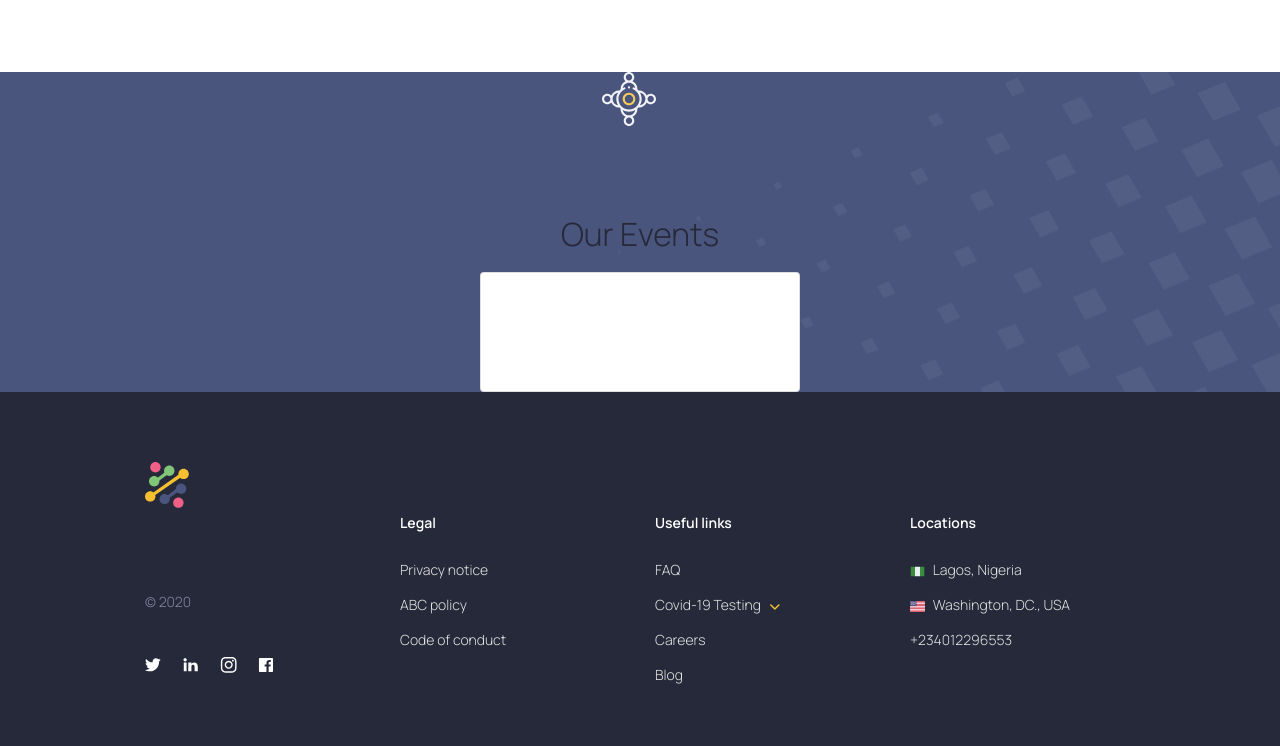
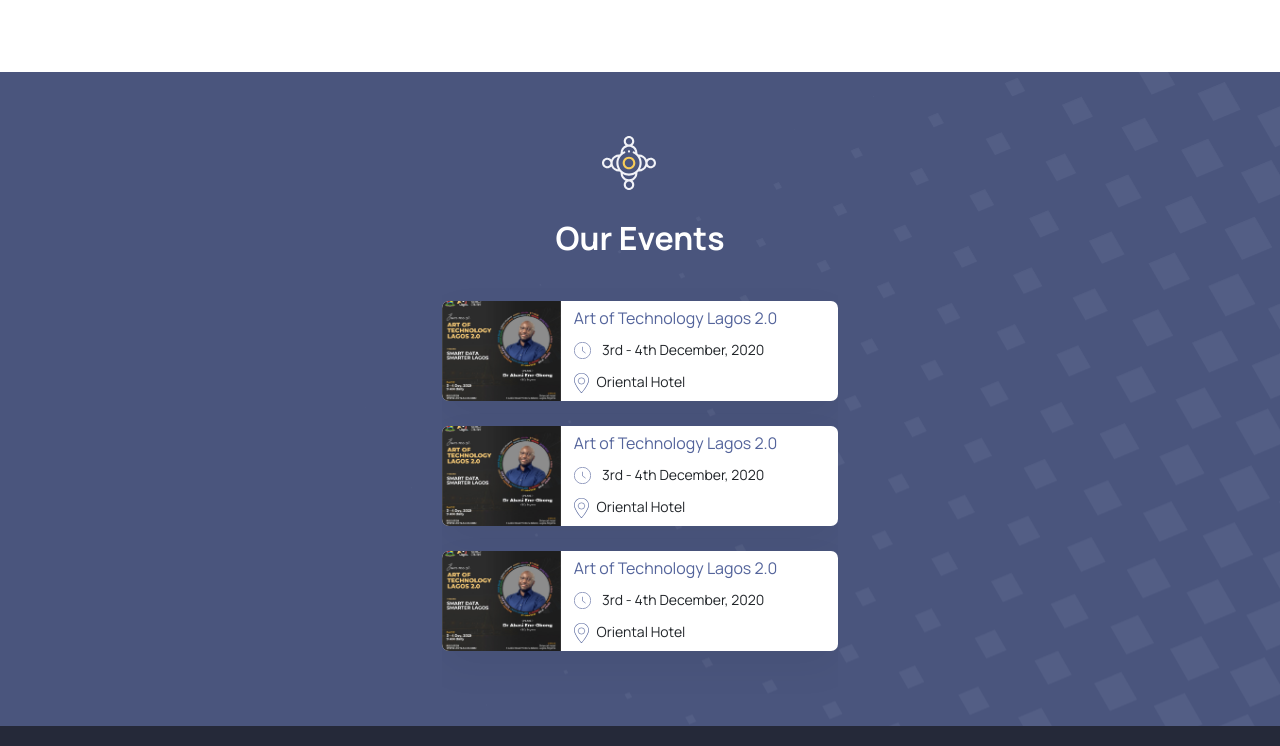
Before and after one commit to chidi-54gene/website, a plain HTML site: page news-events.html in a window 1280 px wide. Shown: the part 1094-1840 px from the top of the page. Drawn offline with nearby package versions, Linux system fonts and the light colour scheme.

Commit message:
80percent implementation

```diff
--- a/css/news-events.css
+++ b/css/news-events.css
@@ -5,9 +5,71 @@
 } */
 
 .event-card {
-	width: auto;
-	height: fit-content;
-	background: #fff;
-	box-shadow: 0px 15px 40px rgba(0, 0, 0, 0.05);
-	margin: 25px 0px;
+  width: auto;
+  height: fit-content;
+  background: #fff;
+  box-shadow: 0px 15px 40px rgba(0, 0, 0, 0.05);
+  margin: 25px 0px;
 }
+
+.events-panel {
+  padding: 0px 0px;
+  overflow-y: hidden;
+  overflow-x: hidden;
+  min-height: 450px;
+  max-height: 450px;
+}
+
+.upcoming-events-panel {
+  padding: 0px 0px;
+  overflow-y: hidden;
+  overflow-x: hidden;
+  min-height: 450px;
+  max-height: 450px;
+}
+
+#event-image {
+  width: 90%;
+  max-width: 90%;
+  min-width: 90%;
+  max-height: 100px;
+  min-height: 100px;
+  object-fit: cover;
+}
+
+.event-text {
+  height: 50%;
+  margin-top: auto;
+  margin-bottom: auto;
+  position: relative;
+}
+
+.event-headline {
+  display: block;
+  /* Fallback for non-webkit */
+  display: -webkit-box;
+  max-width: 400px;
+  margin: 0 auto;
+  font-size: 16px;
+  line-height: 1.3rem;
+  -webkit-line-clamp: 1;
+  -webkit-box-orient: vertical;
+  overflow: hidden;
+  text-overflow: ellipsis;
+  background-color: #ffffff;
+  color: #54649b;
+  max-height: 40px;
+  position: relative;
+  /* min-height: 40px; */
+}
+
+@media (max-width: 990px) {
+  .events-panel {
+    min-height: 460px;
+    max-height: 460px;
+  }
+  .upcoming-events-panel {
+    min-height: 180px;
+    max-height: 460px;
+  }
+}
--- a/news-events.html
+++ b/news-events.html
@@ -16,6 +16,7 @@
       href="https://stackpath.bootstrapcdn.com/font-awesome/4.7.0/css/font-awesome.min.css"
     />
     <link rel="stylesheet" href="css/main.css" />
+    <link rel="stylesheet" href="/css/news-events.css" />
     <link rel="stylesheet" href="./slick-1.8.1/slick/slick.css" />
     <link rel="stylesheet" href="./slick-1.8.1/slick/slick-theme.css" />
     <link
@@ -46,6 +47,7 @@
           </div>
           <div class="bg-img01 col-md-5">
             <img src="./images/biobank-img-1.png" height="550px" />
+            <!-- <img src="./images/Pattern-hero.png" height="550px" /> -->
           </div>
         </div>
       </div>
@@ -149,15 +151,95 @@
 
 <section class="typography-body" style="background: url('./images/biobank-bg-img2.png');">
   <!-- <div class="container"> -->
-    <img src="./images/diversity01.svg" class="third-div-icon"/>
-    <h2 style="text-align: center;">Our Events</h2>
-    <div class="row" style="margin: auto;">
+    <img src="./images/diversity01.svg" class="third-div-icon" style="margin-top: 5%;"/>
+    <h2 style="text-align: center; color: white; font-weight: 700; margin-top: -1%;">Our Events</h2>
+    <!-- <div class="row" style="margin: auto;">
       <div class="col-md-12">
         <div class="card" style="max-width: 320px; height: 120px; margin: auto;">
 
         </div>
       </div>
+    </div> -->
+    <div class="row">
+      <div class="col-md-4"></div>
+      <div class="col-md-4">
+        <div class="events-panel">
+          <div class="event-card" data-toggle="modal" data-target="#54gene_Webinar" style="cursor:pointer; border-radius: 7px;">
+            <div class="d-flex">
+              <div class="col-md-4 pr-0 pl-0">
+                <img src="images/Personalized_Artwork_Dr Abasi.jpeg" data-toggle="modal" data-target="Africa_Tech_Summit"
+                  alt="STEM Talk Series" style="border-top-left-radius: 7px; border-bottom-left-radius: 7px;" id="event-image">
+              </div>
+              <div class="col-md-8 event-text pr-0 pl-0" style="padding: 0.2rem;">
+                <div class="event-headline body-font">
+                  Art of Technology Lagos 2.0</div>
+                  <!-- <div style="display: flex;">
+                    <div class="mt-2"><img src="images/time.svg" class="mr-2"></img>
+                      <a style="font-size: 14px;">3rd - 4th December, 2020</a></div>
+                    <div class="mt-2"><img src="images/location.svg" class="mr-2"></img><a
+                        style="font-size: 14px;">Oriental Hotel</a></div>
+                  </div> -->
+
+                  <div class="mt-2"><img src="images/time.svg" class="mr-2"></img>
+                    <a style="font-size: 14px;">3rd - 4th December, 2020</a></div>
+                  <div class="mt-2"><img src="images/location.svg" class="mr-2"></img><a
+                      style="font-size: 14px;">Oriental Hotel</a></div>
+              </div>
+            </div>
+          </div>
+
+          <div class="event-card" data-toggle="modal" data-target="#54gene_Webinar" style="cursor:pointer; border-radius: 7px;">
+            <div class="d-flex">
+              <div class="col-md-4 pr-0 pl-0">
+                <img src="images/Personalized_Artwork_Dr Abasi.jpeg" data-toggle="modal" data-target="Africa_Tech_Summit"
+                  alt="STEM Talk Series" style="border-top-left-radius: 7px; border-bottom-left-radius: 7px;" id="event-image">
+              </div>
+              <div class="col-md-8 event-text pr-0 pl-0" style="padding: 0.2rem;">
+                <div class="event-headline body-font">
+                  Art of Technology Lagos 2.0</div>
+                  <!-- <div style="display: flex;">
+                    <div class="mt-2"><img src="images/time.svg" class="mr-2"></img>
+                      <a style="font-size: 14px;">3rd - 4th December, 2020</a></div>
+                    <div class="mt-2"><img src="images/location.svg" class="mr-2"></img><a
+                        style="font-size: 14px;">Oriental Hotel</a></div>
+                  </div> -->
+
+                  <div class="mt-2"><img src="images/time.svg" class="mr-2"></img>
+                    <a style="font-size: 14px;">3rd - 4th December, 2020</a></div>
+                  <div class="mt-2"><img src="images/location.svg" class="mr-2"></img><a
+                      style="font-size: 14px;">Oriental Hotel</a></div>
+              </div>
+            </div>
+          </div>
+
+          <div class="event-card" data-toggle="modal" data-target="#54gene_Webinar" style="cursor:pointer; border-radius: 7px;">
+            <div class="d-flex">
+              <div class="col-md-4 pr-0 pl-0">
+                <img src="images/Personalized_Artwork_Dr Abasi.jpeg" data-toggle="modal" data-target="Africa_Tech_Summit"
+                  alt="STEM Talk Series" style="border-top-left-radius: 7px; border-bottom-left-radius: 7px;" id="event-image">
+              </div>
+              <div class="col-md-8 event-text pr-0 pl-0" style="padding: 0.2rem;">
+                <div class="event-headline body-font">
+                  Art of Technology Lagos 2.0</div>
+                  <!-- <div style="display: flex;">
+                    <div class="mt-2"><img src="images/time.svg" class="mr-2"></img>
+                      <a style="font-size: 14px;">3rd - 4th December, 2020</a></div>
+                    <div class="mt-2"><img src="images/location.svg" class="mr-2"></img><a
+                        style="font-size: 14px;">Oriental Hotel</a></div>
+                  </div> -->
+
+                  <div class="mt-2"><img src="images/time.svg" class="mr-2"></img>
+                    <a style="font-size: 14px;">3rd - 4th December, 2020</a></div>
+                  <div class="mt-2"><img src="images/location.svg" class="mr-2"></img><a
+                      style="font-size: 14px;">Oriental Hotel</a></div>
+              </div>
+            </div>
+          </div>
+        </div>
+      </div>
+      <div class="col-md-4"></div>
     </div>
+
   <!-- </div> -->
   <!-- <div class="container">
 
```
Also changed, not shown: images/Pattern-hero.png (added), images/Personalized_Artwork_Dr Abasi.jpeg (added), images/location.svg (added), images/time.svg (added), 2 other files.
